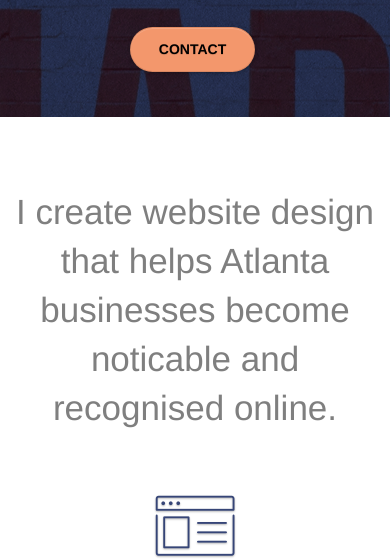
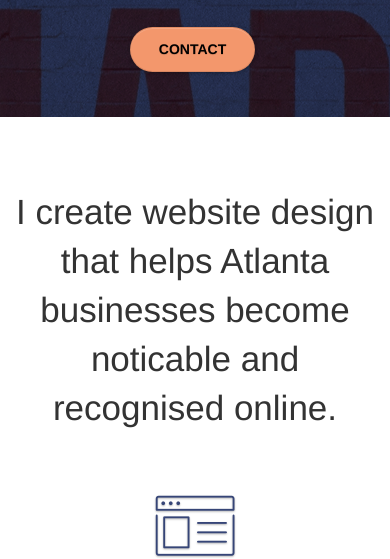
Before and after one commit to Crypten98/Project-4-amended, a plain HTML site: page index.html in a window 390 px wide. Shown: the part 301-860 px from the top of the page. Drawn offline with Linux system fonts and the light colour scheme.

Commit message:
final changes

```diff
--- a/style.css
+++ b/style.css
@@ -164,7 +164,7 @@ a:hover {
 }
 
 .d-bloc .panel {
-    color: rgba(0, 0, 0, .5);
+    color: rgba(0, 0, 0, 0.7);
 }
 
 .d-bloc .panel button:hover {
@@ -193,10 +193,10 @@ a:hover {
     border-color: rgba(0, 0, 0, .3);
 }
 
-.d-bloc .panel,
+/*.d-bloc .panel,
 .l-bloc {
     color: rgba(0, 0, 0, .5);
-}
+}*/
 
 .d-bloc .panel button:hover,
 .l-bloc button:hover {
@@ -855,13 +855,13 @@ h4 {
     }
 }
 
-@media only screen and (min-device-width: 768px) and (max-device-width: 1024px) and (orientation: landscape) {
+@media only screen and (min-width: 768px) and (max-width: 1024px) and (orientation: landscape) {
     .b-parallax {
         background-attachment: scroll;
     }
 }
 
-@media only screen and (min-device-width: 1024px) and (max-device-width: 1366px) and (-webkit-min-device-pixel-ratio: 1.5) {
+@media only screen and (min-width: 1024px) and (max-width: 1366px) and (-webkit-min-device-pixel-ratio: 1.5) {
     .b-parallax {
         background-attachment: scroll;
     }
@@ -879,10 +879,10 @@ h4 {
         overflow-x: hidden;
         position: relative;
     }
-    .bloc {
-        padding-left: constant(safe-area-inset-left);
-        padding-right: constant(safe-area-inset-right);
-    }
+    /*.bloc {
+        padding-left: env(safe-area-inset-left);
+        padding-right: env(safe-area-inset-right);
+      }*/
     .bloc-group,
     .bloc-group .bloc {
         display: block;
@@ -891,8 +891,8 @@ h4 {
     .bloc-fill-screen .fill-bloc-top-edge,
     .bloc-fill-screen .fill-bloc-bottom-edge {
         padding: 0 20px;
-        padding-left: env(safe-area-inset-left);
-        padding-right: env(safe-area-inset-right);
+        /*padding-left: env(safe-area-inset-left);
+        padding-right: env(safe-area-inset-right);*/
     }
 }
 
```
